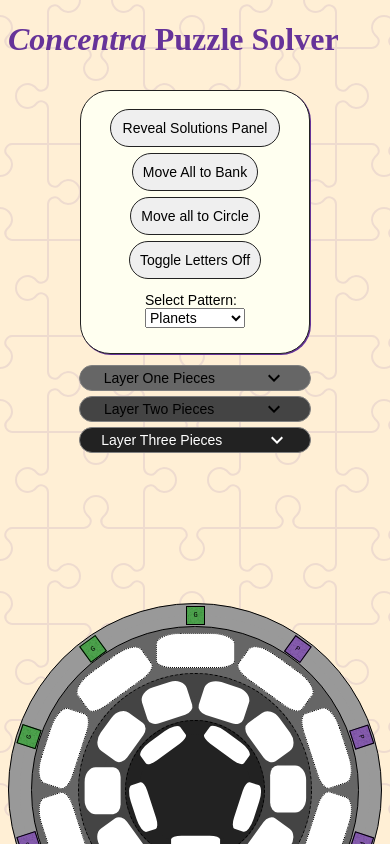
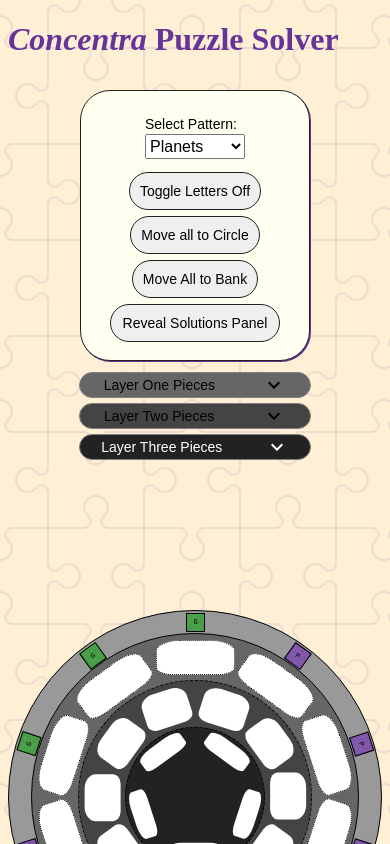
Before and after one commit to danego/circle-puzzle-angular, an Angular app: page / in a window 390 px wide. Shown: the top 844 px of the page. Built offline with nearby package versions, Linux system fonts and the light colour scheme.

Commit message:
mobile zoom solution for dropdowns added. Flipped order of buttons so solution counter is closer to puzzle only when on mobile

```diff
--- a/src/app/app.component.html
+++ b/src/app/app.component.html
@@ -14,14 +14,14 @@
         <path d="M3 18h18v-2H3v2zm0-5h18v-2H3v2zm0-7v2h18V6H3z"/>
       </svg>
     </div>
-    <control-panel-vertical *ngIf="currentLayout === 'layout-vertical'"></control-panel-vertical>
+    <control-panel-vertical *ngIf="currentLayout === 'layout-vertical'" [currentLayout]="currentLayout"></control-panel-vertical>
 
 
     <section calculateHeight [ngClass]="currentLayout">
       <piece-bank [ngClass]="currentLayout"></piece-bank>
       <circle-representation></circle-representation>
 
-      <control-panel-vertical *ngIf="currentLayout === 'layout-horizontal'"></control-panel-vertical>
+      <control-panel-vertical *ngIf="currentLayout === 'layout-horizontal'" [currentLayout]="currentLayout"></control-panel-vertical>
     </section>
 
   </article>
--- a/src/app/control-panel-vertical/control-panel-vertical.component.css
+++ b/src/app/control-panel-vertical/control-panel-vertical.component.css
@@ -48,7 +48,9 @@ button:focus, input:focus {
 .pattern-name {
   width: 100px;
   font-family: sans-serif;
-  font-size: 14px;
+  font-size: 16px;
+  margin-top: 2px;
+  padding: 2px 0px;
 }
 
 
@@ -97,7 +99,9 @@ button:focus, input:focus {
 .soln-number {
   max-height: 500px;
   font-family: sans-serif;
-  font-size: 14px;
+  font-size: 16px;
+  margin-top: 2px;
+  padding: 2px 0px;
 }
 select:focus {
   outline: none;
--- a/src/app/control-panel-vertical/control-panel-vertical.component.html
+++ b/src/app/control-panel-vertical/control-panel-vertical.component.html
@@ -1,4 +1,4 @@
-<section [formGroup]="controlButtonsForm" [ngStyle]="{'min-height': pieceSizes.containerSize + 'px'}">
+<section [formGroup]="controlButtonsForm" [ngStyle]="{'min-height': pieceSizes.containerSize + 'px', 'flex-direction': currentLayout === 'layout-vertical' ? 'column-reverse' : 'column'}">
   <input
     type="button"
     class="solutions-toggle"
@@ -39,7 +39,7 @@
 
   <div class="spacer"></div>
 
-  <div class="button-container">
+  <div class="button-container" [ngStyle]="{'flex-direction': currentLayout === 'layout-vertical' ? 'column-reverse' : 'column'}">
     <button (click)="moveAllToBank()">Move All to Bank</button>
     <button (click)="moveAllToCircle()">Move all to Circle</button>
 
--- a/src/app/control-panel-vertical/control-panel-vertical.component.ts
+++ b/src/app/control-panel-vertical/control-panel-vertical.component.ts
@@ -1,4 +1,4 @@
-import { Component, OnInit, OnDestroy, HostBinding } from '@angular/core';
+import { Component, OnInit, OnDestroy, HostBinding, Input } from '@angular/core';
 import { Subscription } from 'rxjs';
 import { FormGroup, FormControl } from '@angular/forms';
 
@@ -31,6 +31,8 @@ export class ControlPanelVerticalComponent implements OnInit, OnDestroy {
   pieceSizesSub: Subscription;
 
   controlButtonsForm: FormGroup;
+
+  @Input('currentLayout') currentLayout: string;
 
   @HostBinding('style.margin') margin;
   @HostBinding('style.height') height;
--- a/src/app/control-panel/control-panel.component.css
+++ b/src/app/control-panel/control-panel.component.css
@@ -50,7 +50,9 @@ button:focus, input:focus {
 .pattern-name {
   width: 100px;
   font-family: sans-serif;
-  font-size: 14px;
+  font-size: 16px;
+  margin-top: 2px;
+  padding: 2px 0px;
 }
 
 
@@ -95,7 +97,9 @@ button:focus, input:focus {
 .soln-number {
   max-height: 500px;
   font-family: sans-serif;
-  font-size: 14px;
+  font-size: 16px;
+  margin-top: 2px;
+  padding: 2px 0px;
 }
 select:focus {
   outline: none;
```
